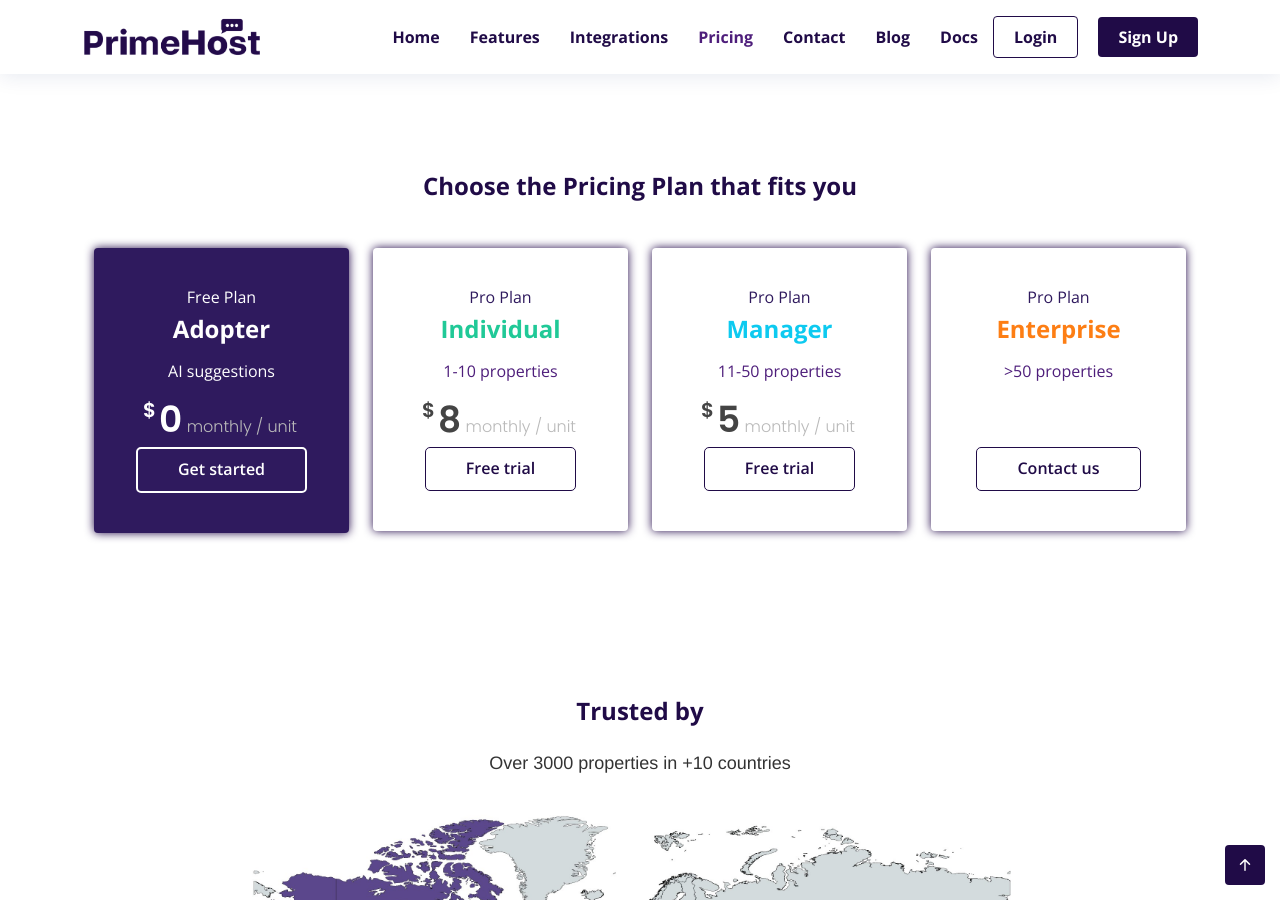
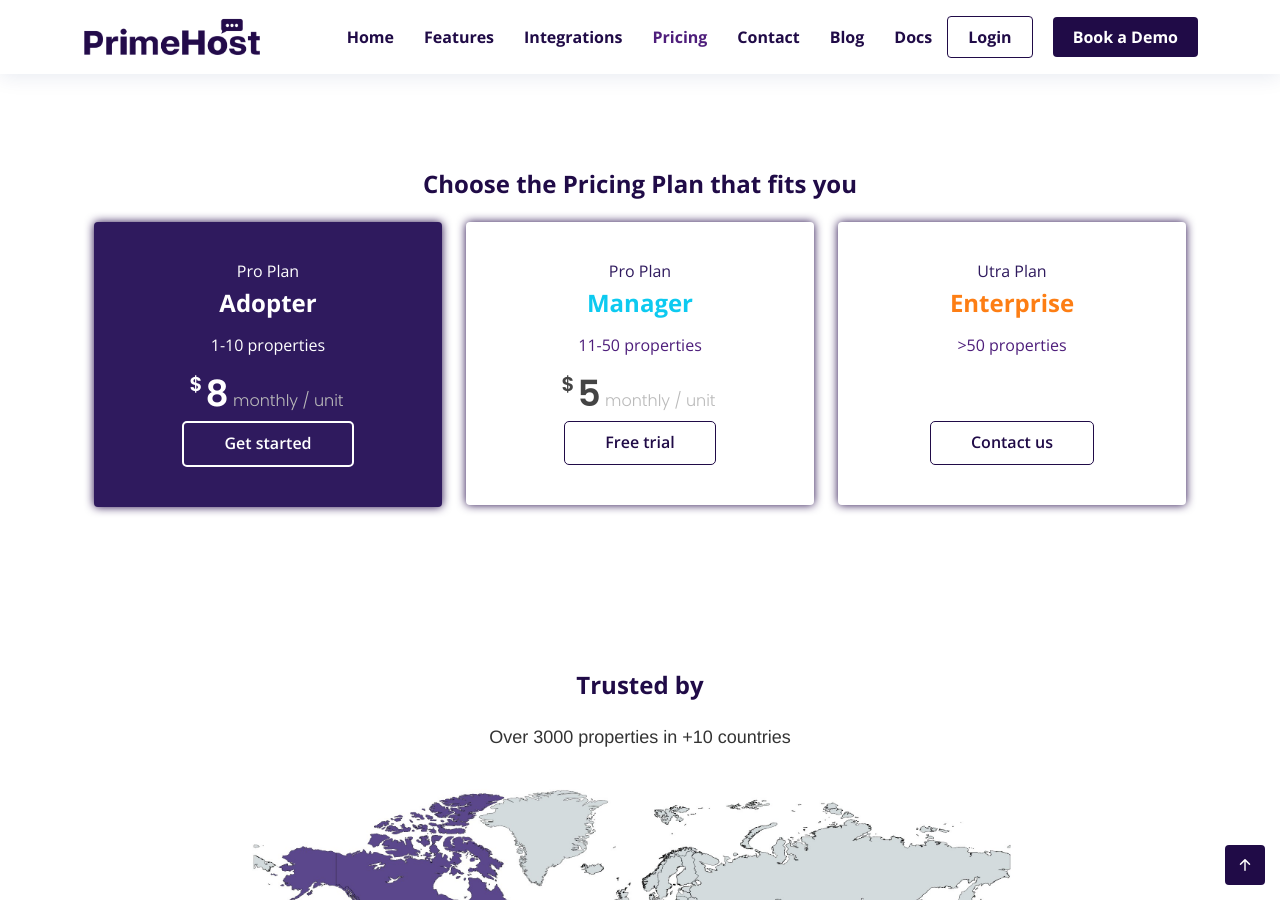
Before and after one commit to primehostai/primehostai.github.io, a Jekyll site: the page index.html, which Jekyll copies as it is, in a window 1280 px wide and 900 px high, scrolled down 4128 px. Built offline with Jekyll 4.4.1, drawn with Linux system fonts in a browser that asks for light colours; comment, search, counter and statistics services are not loaded; some of the changed text lies outside the part shown.

Commit message:
index.html

```diff
--- a/index.html
+++ b/index.html
@@ -108,7 +108,12 @@
           <li><a class="nav-link" href="blog.html">Blog</a></li>
           <li><a class="nav-link" href="/docs" target="_blank">Docs</a></li>
           <li><a class="btn-login" href="https://dashboard.primehost.ai/">Login</a></li>
-          <li><a id="sign_up" class="getstarted scrollto" href="https://dashboard.primehost.ai?form=signup">Sign Up</a></li>
+          <!-- <li><a id="sign_up" class="getstarted scrollto" href="https://dashboard.primehost.ai?form=signup">Sign Up</a></li> -->
+          <li><a href="https://calendly.com/primehost/primehost-meet-your-personal-assistant-clone" target="_blank" class="getstarted d-inline-flex align-items-center justify-content-center align-self-center">
+            <span> Book a Demo </span>
+          </a>
+        </li>
+
         </ul>
         <i class="bi bi-list mobile-nav-toggle"></i>
       </nav><!-- .navbar -->
@@ -307,9 +312,13 @@
         <div style="margin-left: auto; margin-right: auto">
           <div class="row mt-4">
             <div class="col-lg-12 d-flex justify-content-center">
-              <a href="https://dashboard.primehost.ai?form=signup" target="_blank" class="btn btn-primary btn-signup" style="background-color: #4E1E7B; border-color: #4E1E7B; color: white; padding: 10px 20px; border-radius: 5px; font-size: 18px; text-decoration: none;">
+              <!-- <a href="https://dashboard.primehost.ai?form=signup" target="_blank" class="btn btn-primary btn-signup" style="background-color: #4E1E7B; border-color: #4E1E7B; color: white; padding: 10px 20px; border-radius: 5px; font-size: 18px; text-decoration: none;">
                 <span><b>Sign up</b> It's free</span>
                 <i class="bi bi-arrow-right"></i>
+              </a> -->
+              <a href="https://calendly.com/primehost/primehost-meet-your-personal-assistant-clone" target="_blank" class="btn-book btn-get-started d-inline-flex align-items-center justify-content-center align-self-center">
+                <span style="margin-right:5px; font-size: 18px;"> Book a Demo </span>
+                <i class="bi bi-calendar-check"></i>
               </a>
             </div>
           </div>
@@ -521,21 +530,21 @@
           <p>Choose the Pricing Plan that fits you</p>
         </header>
 
-        <div class="row gy-4" data-aos="fade-left" style="text-align: center; margin: 20px 0 20px 0;">
+        <div class="row" data-aos="fade-left" style="text-align: center; margin: 20px 0 20px 0;">
 
           <!-- Free Plan -->
-          <div class="col-lg-3 col-md-6" data-aos="zoom-in" data-aos-delay="100">
+          <div class="col-lg-4 col-md-4" data-aos="zoom-in" data-aos-delay="100">
             <div class="box" style="background: #2f1a5e;">
-              <h4 style="color: white; font-size: 16px;">Free Plan</h4>
+              <h4 style="color: white; font-size: 16px;">Pro Plan</h4>
               <h3 style="color: white; font-size: 24px;">Adopter</h3>
-              <div style="margin-bottom:10px; color: white">AI suggestions</div>
-              <div class="price" style="color: white;"><sup>$</sup>0<span> monthly / unit</span></div>
+              <div style="margin-bottom:10px; color: white">1-10 properties</div>
+              <div class="price" style="color: white;"><sup>$</sup>8<span> monthly / unit</span></div>
               <a href="https://dashboard.primehost.ai" class="btn-buy" style="color: white; border: 2px solid white;">Get started</a>
             </div>
           </div><!-- End Free Plan -->
 
           <!-- Individual Plan -->
-          <div class="col-lg-3 col-md-6" data-aos="zoom-in" data-aos-delay="200">
+          <!-- <div class="col-lg-3 col-md-6" data-aos="zoom-in" data-aos-delay="200">
             <div class="box">
               <h4 style="color: #2f1a5e; font-size: 16px;">Pro Plan</h4>
               <h3 style="color: #20c997; font-size: 24px;">Individual</h3>
@@ -547,7 +556,7 @@
           </div><!-- End Individual Plan -->
 
           <!-- Pro Plan -->
-          <div class="col-lg-3 col-md-6" data-aos="zoom-in" data-aos-delay="300">
+          <div class="col-md-4" data-aos="zoom-in" data-aos-delay="300">
             <div class="box">
               <h4 style="color: #2f1a5e; font-size: 16px;">Pro Plan</h4>
               <h3 style="color: #0dcaf0; font-size: 24px;">Manager</h3>
@@ -559,7 +568,7 @@
           </div><!-- End Pro Plan -->
 
           <!-- Enterprise Plan -->
-          <div class="col-lg-3 col-md-6" data-aos="zoom-in" data-aos-delay="400">
+          <!-- <div class="col-lg-3 col-md-6" data-aos="zoom-in" data-aos-delay="400">
             <div class="box">
               <h4 style="color: #2f1a5e; font-size: 16px;">Pro Plan</h4>
               <h3 style="color: #fd7e14; font-size: 24px;">Enterprise</h3>
@@ -569,6 +578,19 @@
               <a href="#contact" class="btn-buy">Contact us</a>
             </div>
           </div><!-- End Enterprise Plan -->
+
+          <!-- Utra Plan -->
+          <div class="col-md-4" data-aos="zoom-in" data-aos-delay="400">
+            <div class="box">
+              <h4 style="color: #2f1a5e; font-size: 16px;">Utra Plan</h4>
+              <h3 style="color: #fd7e14; font-size: 24px;">Enterprise</h3>
+              <div style="margin-bottom:10px"> >50 properties</div>
+              <div class="price" style="color: white"><sup>$</sup>Contact us<span></span></div>
+
+              <a href="#contact" class="btn-buy">Contact us</a>
+            </div>
+          </div><!-- End Ultra Plan -->
+
 
         </div><!-- End pricing row -->
 
```
